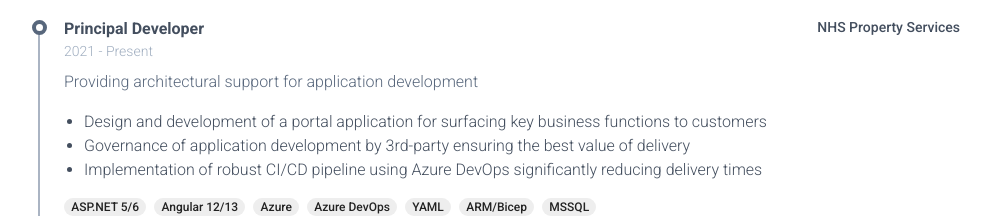
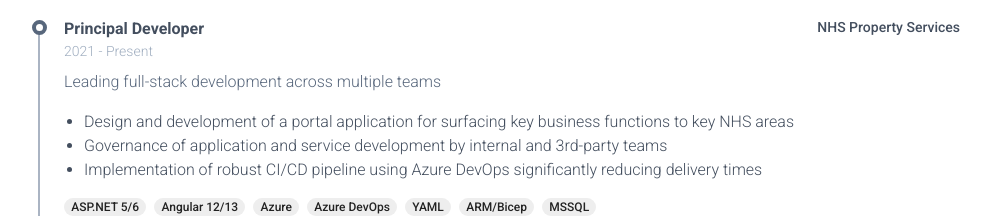
Before and after one commit to mortware/web, a React (Create React App) app: page /resume in a window 1280 px wide. Shown: the part 818-1034 px from the top of the page, without its empty margins (144-1135 px from the left). Built offline with nearby package versions, Linux system fonts and the light colour scheme.

Commit message:
CV update

```diff
--- a/src/views/Resume/ResumeData.js
+++ b/src/views/Resume/ResumeData.js
@@ -47,10 +47,10 @@
     title: "Principal Developer",
     employer: "NHS Property Services",
     from: "2021-02-01",
-    description: "Providing architectural support for application development",
+    description: "Leading full-stack development across multiple teams",
     keyNotes: [
-      "Design and development of a portal application for surfacing key business functions to customers",
-      "Governance of application development by 3rd-party ensuring the best value of delivery",
+      "Design and development of a portal application for surfacing key business functions to key NHS areas",
+      "Governance of application and service development by internal and 3rd-party teams",
       "Implementation of robust CI/CD pipeline using Azure DevOps significantly reducing delivery times",
     ],
     tags: [
```
